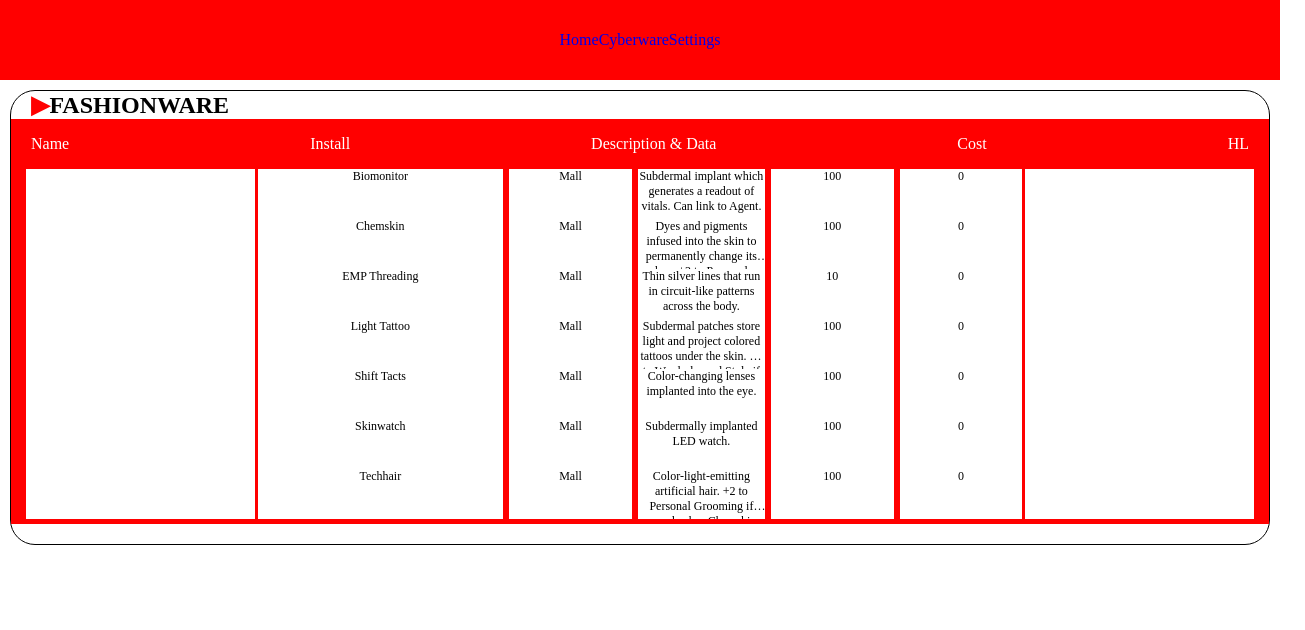
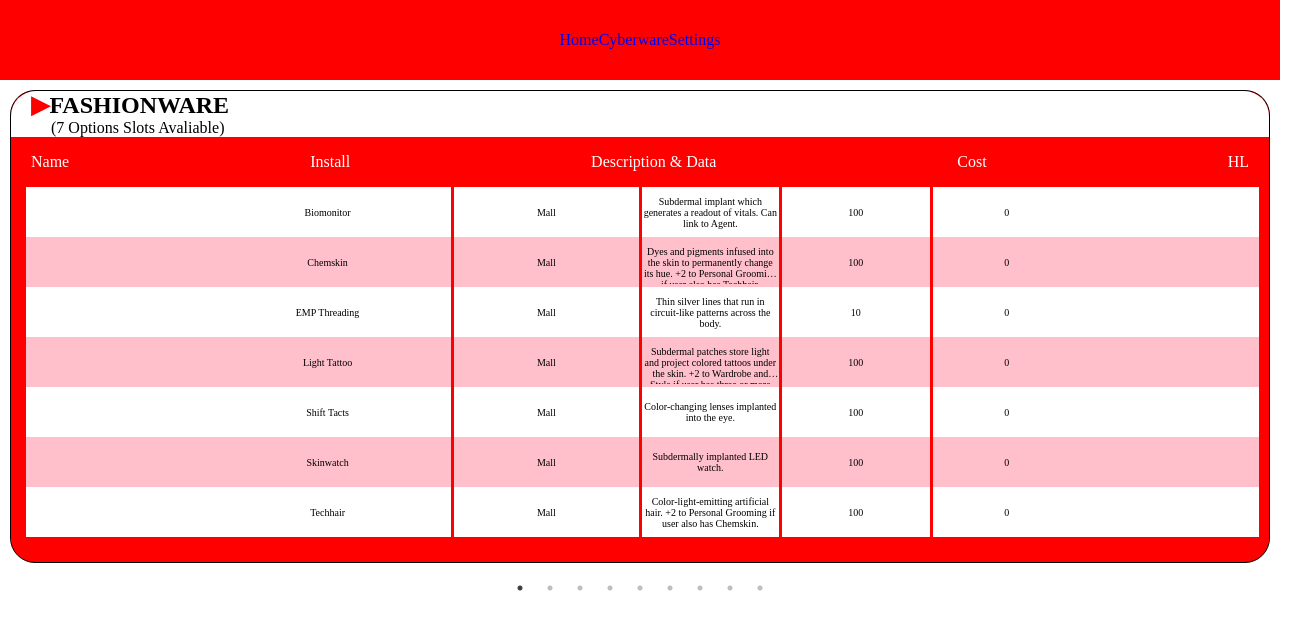
Before and after one commit to JasonRhoads/chromeup, a plain HTML site: page index.html in a window 1280 px wide. Shown: the whole page, 1305 px wide, since content can reach past the window. Drawn offline with nearby package versions, Linux system fonts and the light colour scheme.

Commit message:
fix Slick and checkboxes

```diff
--- a/index.html
+++ b/index.html
@@ -9,7 +9,6 @@
     <link rel="stylesheet" type="text/css" href="slick/slick-theme.css"/>
     <link rel="stylesheet" href="/main.css">
     <script src="cyberware.js"></script>
-    <script defer src="index.js"></script>
 </head>
 <body>
     <header>
@@ -25,7 +24,6 @@
         <section class="cyberware-card-container" id="cyberware-container">
             <section class="card-container" id="fashionware-container">
                 <div class="container-header">
-                    <h2></h2>
                 </div>
                 <div class="cyberware-options-container" id="fashionware-options">
                     <div class="option-header">
@@ -182,5 +180,6 @@
     <script type="text/javascript" src="//code.jquery.com/jquery-1.11.0.min.js"></script>
     <script type="text/javascript" src="//code.jquery.com/jquery-migrate-1.2.1.min.js"></script>
     <script type="text/javascript" src="slick/slick.min.js"></script>
+    <script type="text/javascript" src="index.js"></script>
 </body>
 </html>
--- a/index.js
+++ b/index.js
@@ -1,44 +1,46 @@
 
 $(document).ready(function(){
-    $('.cyberware-card-container').slick(
-        // infinite: true,
-        // slidesToShow: 1,
-        // slidesToScroll: 1
-    );
+    $('.cyberware-card-container').slick({
+        // arrows: true,
+        dots: true,
+        infinite: true,
+        slidesToShow: 1,
+        slidesToScroll: 1
+    });
 });
 
 //Populate cyberware options into containers
 
 for (const type in cyberware) {
-    document.querySelector(`#${type}-container > .container-header > h2`)
-            .innerHTML = `<span class="red-arrow">▶</span>` + type.toUpperCase();
-    // console.log(cyberware[type]);
+    $(`#${type}-container > .container-header`).html(`<h2><span class="red-arrow">▶</span>`
+                       + type.toUpperCase()
+                       + `</h2><p>(${cyberware[type].base.optionSlotsAvailable} Options Slots Avaliable)</p>`);
+
     for (const option of cyberware[type].options) {
 
         document.querySelector(`#${type}-options > .options-container`)
             .innerHTML += `
                 <div class="cyberware-option">
-                <input type="checkbox" name="${option.name}" id="${option.name}">
-                <label class="option option-name" for="${option.name}">${option.name}</label>
-                <label class="option option-install" for="${option.name}">${option.install}</label>
-                <label class="option option-description" for="${option.name}">${option.description}</label>
-                <label class="option option-cost" for="${option.name}">${option.cost}</label>
-                <label class="option option-HL" for="${option.name}">${option.humanityLoss}</label>
+                    <input type="checkbox" name="${option.name}" id="${option.name}">
+                    <label class="option option-name" for="${option.name}">${option.name}</label><div class="red-vertical-line"></div>
+                    <label class="option option-install" for="${option.name}">${option.install}</label><div class="red-vertical-line"></div>
+                    <label class="option option-description" for="${option.name}">${option.description}</label><div class="red-vertical-line"></div>
+                    <label class="option option-cost" for="${option.name}">${option.cost}</label><div class="red-vertical-line"></div>
+                    <label class="option option-HL" for="${option.name}">${option.humanityLoss}</label>
                 </div>
             `
-        // console.log(option);
     }
     if (cyberware[type].base.cyberlimb) {
         for (const option of cyberLimbs) {
             document.querySelector(`#${type}-options > .options-container`)
             .innerHTML += `
                 <div class="cyberware-option">
-                <input type="checkbox" name="${option.name}" id="${option.name}">
-                <label class="option option-name" for="${option.name}">${option.name}</label>
-                <label class="option option-install" for="${option.name}">${option.install}</label>
-                <label class="option option-description" for="${option.name}">${option.description}</label>
-                <label class="option option-cost" for="${option.name}">${option.cost}</label>
-                <label class="option option-HL" for="${option.name}">${option.humanityLoss}</label>
+                <input type="checkbox" name="${type} ${option.name}" id="${type} ${option.name}">
+                <label class="option option-name" for="${type} ${option.name}">${option.name}</label><div class="red-vertical-line"></div>
+                <label class="option option-install" for="${type} ${option.name}">${option.install}</label><div class="red-vertical-line"></div>
+                <label class="option option-description" for="${type} ${option.name}">${option.description}</label><div class="red-vertical-line"></div>
+                <label class="option option-cost" for="${type} ${option.name}">${option.cost}</label><div class="red-vertical-line"></div>
+                <label class="option option-HL" for="${type} ${option.name}">${option.humanityLoss}</label>
                 </div>
             `
         }
--- a/main.css
+++ b/main.css
@@ -1,6 +1,11 @@
-*, html, body {
+* {
+    margin: 0;
     padding: 0;
-    margin: 0;
+
+}
+
+html, body {
+    overflow-x: hidden;
     scroll-behavior: smooth;
     scroll-padding-top: 10vh;
 }
@@ -38,18 +43,25 @@ main {
 }
 
 .card-container {
-    /* background-color: pink; */
+    background-color: red;
     border: 1px solid black;
     border-radius: 25px;
     box-sizing: border-box;
-    max-height: 75vh;
+    max-height: 80vh;
     margin: 10px;
     padding-bottom: 20px;
 }
 
 .container-header {
+    background-color: white;
+    border-top-left-radius: 25px;
+    border-top-right-radius: 25px;
     padding-left: 20px;
     text-align: left;
+}
+
+.container-header p {
+    padding-left: 20px;
 }
 
 .red-arrow {
@@ -69,13 +81,31 @@ main {
     padding-inline: 20px;
 }
 
+/* width */
+::-webkit-scrollbar {
+    width: 10px;
+  }
 
+  /* Track */
+  ::-webkit-scrollbar-track {
+    background: red;
+  }
+
+  /* Handle */
+  ::-webkit-scrollbar-thumb {
+    background: #a10000;
+    border-radius: 10px;
+  }
+
+  /* Handle on hover */
+  ::-webkit-scrollbar-thumb:hover {
+    background: #ff4242;
+  }
 
 .options-container {
     max-height: 350px;
     overflow-y: auto;
     padding-left: 15px;
-    scrollbar-color: #007 #bada55;
     scrollbar-gutter: stable;
 }
 
@@ -83,38 +113,53 @@ main {
     align-items: center;
     background: white;
     display: flex;
-    font-size: .75rem;
+    font-size: 10px;
+    height: 50px;
     justify-content: center;
 }
 
-.option {
-    align-self: center;
-    border-inline: 3px solid red;
-    /* display: block; */
+.cyberware-option:nth-of-type(even) {
+    background: pink;
+}
+
+.red-vertical-line {
+    background-color: red;
     height: 50px;
+    width: 3px;
 }
 
 .option-name {
+    padding: 10px 0;
     width: 20%;
 }
 
+.option-install {
+    padding: 15px 0;
+    width: 15%;
+}
+
 .option-description {
-    max-height: 50px;
     display: -webkit-box;
     -webkit-line-clamp: 3;
     -webkit-box-orient: vertical;
     overflow: hidden;
-    padding-inline: 1px;
-    width: 125px;
+    padding: 5px 1px;
+    width: 135px;
 }
 
-.option-install, .option-cost, .option-HL {
-    width: 10%;
+.option-cost, .option-HL {
+    padding: 15px 0;
+    width: 12%;
 }
 
 input[type="checkbox"] {
     opacity: 0;
     position: absolute;
+    top: 0;
+}
+
+.cyberware-option:has(input[type="checkbox"]:checked) {
+    background-color: green;
 }
 
 input[type="checkbox"]:checked ~ label{
```
